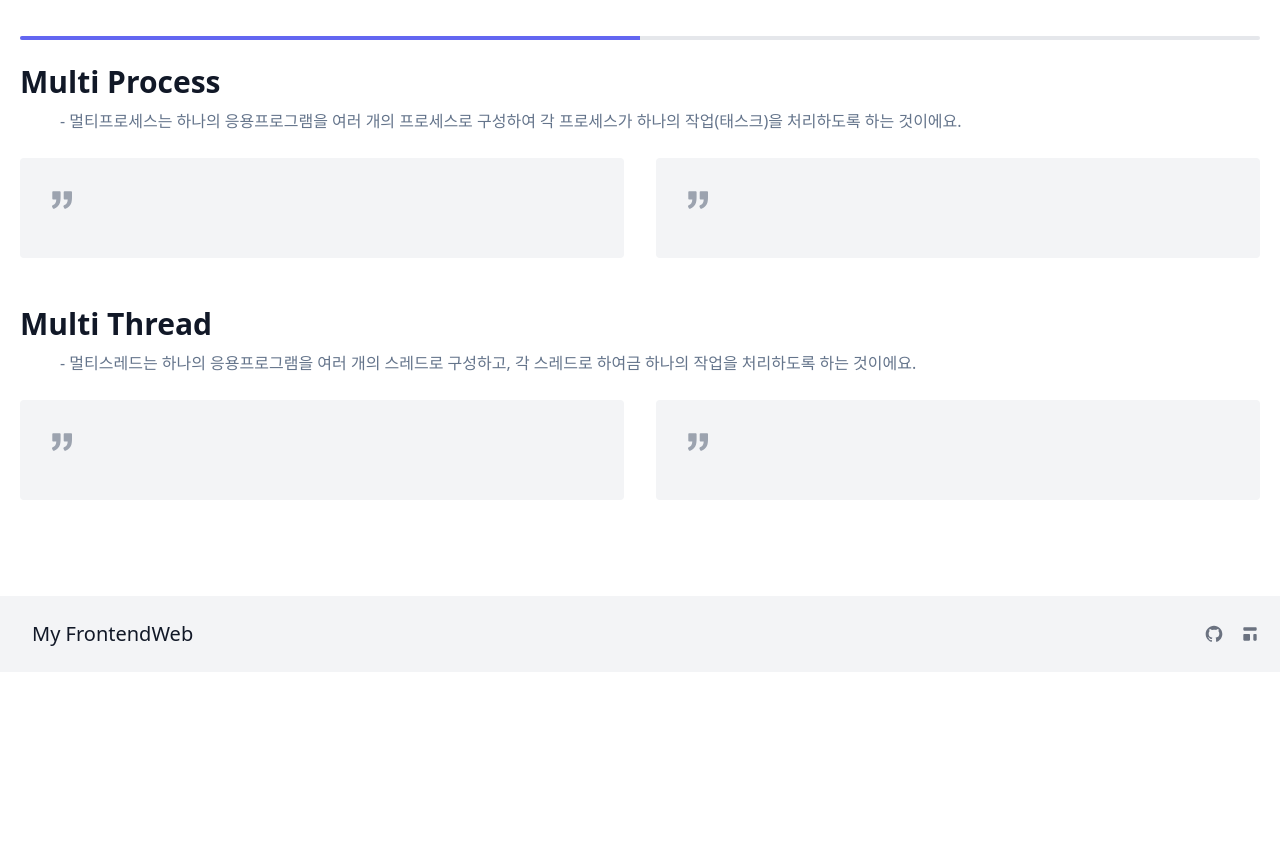
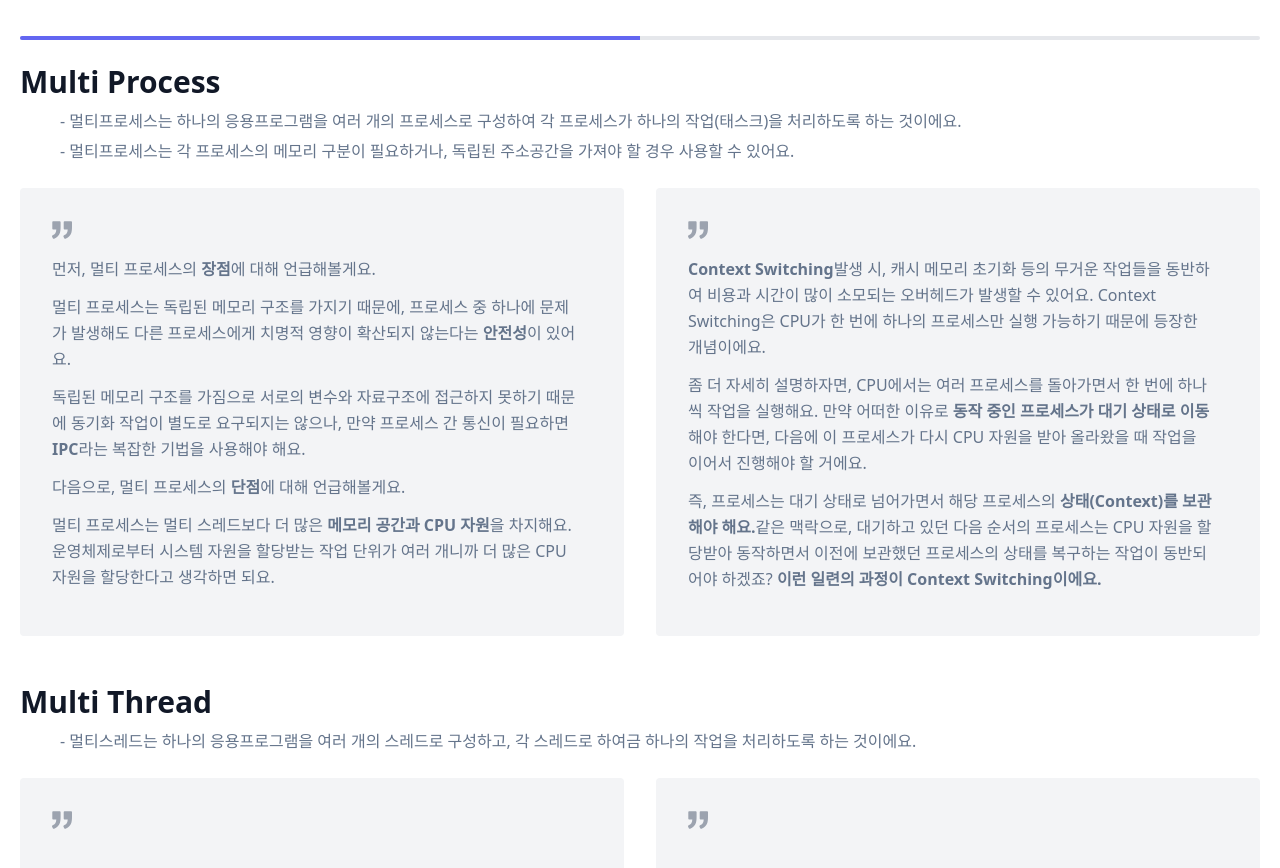
Before and after one commit to Lee-Sang-Beom/nextjs_and_notion, a Next.js app: page /web_basic/process_and_thread in a window 1280 px wide. Shown: the part 2640-3508 px from the top of the page. Before the commit the page ends 3312 px from the top, so only its background shows below. Built offline with nearby package versions, Linux system fonts and the light colour scheme.

Commit message:
add content : multi processing > in process_and_thread page

```diff
--- a/pages/web_basic/process_and_thread.tsx
+++ b/pages/web_basic/process_and_thread.tsx
@@ -247,8 +247,11 @@ export default function Process_and_Thread() {
                         {/* 멀티 프로세스 */}
                         <div className="mb-12">
                             <h1 className="text-3xl font-bold title-font text-gray-900 mt-6 mb-2 ">Multi Process</h1>
+                            <p className="sm:w-full leading-relaxed text-base sm:pl-10 pl-0 mt-1">
+                                {`- 멀티프로세스는 하나의 응용프로그램을 여러 개의 프로세스로 구성하여 각 프로세스가 하나의 작업(태스크)을 처리하도록 하는 것이에요.`}
+                            </p>
                             <p className="sm:w-full leading-relaxed text-base sm:pl-10 pl-0 mt-1 mb-6">
-                                {`- 멀티프로세스는 하나의 응용프로그램을 여러 개의 프로세스로 구성하여 각 프로세스가 하나의 작업(태스크)을 처리하도록 하는 것이에요.`}
+                                {`- 멀티프로세스는 각 프로세스의 메모리 구분이 필요하거나, 독립된 주소공간을 가져야 할 경우 사용할 수 있어요.`}
                             </p>
                             <div className="flex flex-wrap -m-4">
                                 <div className="p-4 md:w-1/2 w-full">
@@ -257,12 +260,19 @@ export default function Process_and_Thread() {
                                             <path d="M925.036 57.197h-304c-27.6 0-50 22.4-50 50v304c0 27.601 22.4 50 50 50h145.5c-1.9 79.601-20.4 143.3-55.4 191.2-27.6 37.8-69.399 69.1-125.3 93.8-25.7 11.3-36.8 41.7-24.8 67.101l36 76c11.6 24.399 40.3 35.1 65.1 24.399 66.2-28.6 122.101-64.8 167.7-108.8 55.601-53.7 93.7-114.3 114.3-181.9 20.601-67.6 30.9-159.8 30.9-276.8v-239c0-27.599-22.401-50-50-50zM106.036 913.497c65.4-28.5 121-64.699 166.9-108.6 56.1-53.7 94.4-114.1 115-181.2 20.6-67.1 30.899-159.6 30.899-277.5v-239c0-27.6-22.399-50-50-50h-304c-27.6 0-50 22.4-50 50v304c0 27.601 22.4 50 50 50h145.5c-1.9 79.601-20.4 143.3-55.4 191.2-27.6 37.8-69.4 69.1-125.3 93.8-25.7 11.3-36.8 41.7-24.8 67.101l35.9 75.8c11.601 24.399 40.501 35.2 65.301 24.399z"></path>
                                         </svg>
                                         <p className="leading-relaxed mb-3 dark:text-slate-700">
-                                            {``}
-                                            </p>
+                                            {`먼저, 멀티 프로세스의 `}<strong>{`장점`}</strong>{`에 대해 언급해볼게요.`}
+                                        </p>
                                         <p className="leading-relaxed mb-3 dark:text-slate-700">
-                                            {``}
+                                            {`멀티 프로세스는 독립된 메모리 구조를 가지기 때문에, 프로세스 중 하나에 문제가 발생해도 다른 프로세스에게 치명적 영향이 확산되지 않는다는 `}<strong>{`안전성`}</strong>{`이 있어요.`}
+                                        </p>
+                                        <p className="leading-relaxed mb-3 dark:text-slate-700">
+                                            {`독립된 메모리 구조를 가짐으로 서로의 변수와 자료구조에 접근하지 못하기 때문에 동기화 작업이 별도로 요구되지는 않으나, 만약 프로세스 간 통신이 필요하면 `}<strong>IPC</strong>{`라는 복잡한 기법을 사용해야 해요.`}
+                                        </p>
+                                        <p className="leading-relaxed mb-3 dark:text-slate-700">
+                                            {`다음으로, 멀티 프로세스의 `}<strong>{`단점`}</strong>{`에 대해 언급해볼게요.`}
                                         </p>
                                         <p className="leading-relaxed dark:text-slate-700">
+                                            {`멀티 프로세스는 멀티 스레드보다 더 많은 `}<strong>{`메모리 공간과 CPU 자원`}</strong>{`을 차지해요. 운영체제로부터 시스템 자원을 할당받는 작업 단위가 여러 개니까 더 많은 CPU 자원을 할당한다고 생각하면 되요.`}
                                         </p>
                                     </div>
                                 </div>
@@ -271,18 +281,22 @@ export default function Process_and_Thread() {
                                         <svg xmlns="http://www.w3.org/2000/svg" fill="currentColor" className="block w-5 h-5 text-gray-400 mb-4" viewBox="0 0 975.036 975.036">
                                             <path d="M925.036 57.197h-304c-27.6 0-50 22.4-50 50v304c0 27.601 22.4 50 50 50h145.5c-1.9 79.601-20.4 143.3-55.4 191.2-27.6 37.8-69.399 69.1-125.3 93.8-25.7 11.3-36.8 41.7-24.8 67.101l36 76c11.6 24.399 40.3 35.1 65.1 24.399 66.2-28.6 122.101-64.8 167.7-108.8 55.601-53.7 93.7-114.3 114.3-181.9 20.601-67.6 30.9-159.8 30.9-276.8v-239c0-27.599-22.401-50-50-50zM106.036 913.497c65.4-28.5 121-64.699 166.9-108.6 56.1-53.7 94.4-114.1 115-181.2 20.6-67.1 30.899-159.6 30.899-277.5v-239c0-27.6-22.399-50-50-50h-304c-27.6 0-50 22.4-50 50v304c0 27.601 22.4 50 50 50h145.5c-1.9 79.601-20.4 143.3-55.4 191.2-27.6 37.8-69.4 69.1-125.3 93.8-25.7 11.3-36.8 41.7-24.8 67.101l35.9 75.8c11.601 24.399 40.501 35.2 65.301 24.399z"></path>
                                         </svg>
+
                                         <p className="leading-relaxed mb-3 dark:text-slate-700">
-                                            {``}
-                                            </p>
-                                        <p className="leading-relaxed mb-3 dark:text-slate-700">
-                                            {``}
+                                            <strong>{`Context Switching`}</strong>{`발생 시, 캐시 메모리 초기화 등의 무거운 작업들을 동반하여 비용과 시간이 많이 소모되는 오버헤드가 발생할 수 있어요.
+                                             Context Switching은 CPU가 한 번에 하나의 프로세스만 실행 가능하기 때문에 등장한 개념이에요.`}
                                         </p>
                                         <p className="leading-relaxed mb-3 dark:text-slate-700">
-                                            {``}
+                                            {`좀 더 자세히 설명하자면, CPU에서는 여러 프로세스를 돌아가면서 한 번에 하나씩 작업을 실행해요.
+                                            만약 어떠한 이유로 `}<strong>{`동작 중인 프로세스가 대기 상태로 이동`}</strong>{`해야 한다면, 다음에 이 프로세스가 다시 CPU 자원을 받아 올라왔을 때 작업을 이어서 진행해야 할 거에요.`}
                                         </p>
                                         <p className="leading-relaxed mb-3 dark:text-slate-700">
-                                            {``}
+                                            {`즉, 프로세스는 대기 상태로 넘어가면서 해당 프로세스의 `}
+                                            <strong>{`상태(Context)를 보관해야 해요.`}</strong>
+                                            {`같은 맥락으로, 대기하고 있던 다음 순서의 프로세스는 CPU 자원을 할당받아 동작하면서 이전에 보관했던 프로세스의 상태를 복구하는 작업이 동반되어야 하겠죠? `}
+                                            <strong>{`이런 일련의 과정이 Context Switching이에요.`}</strong>
                                         </p>
+
                                     </div>
                                 </div>
 
```
